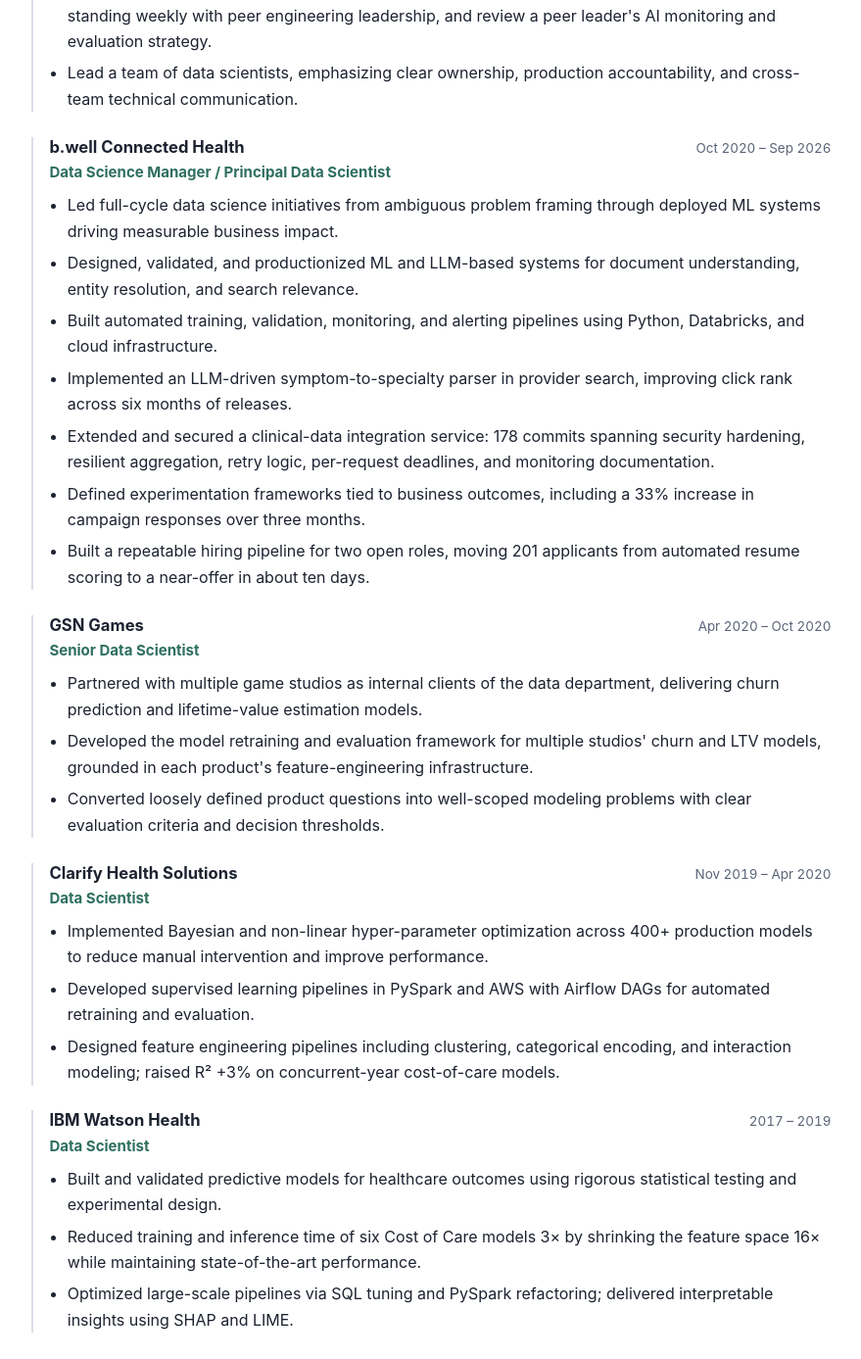
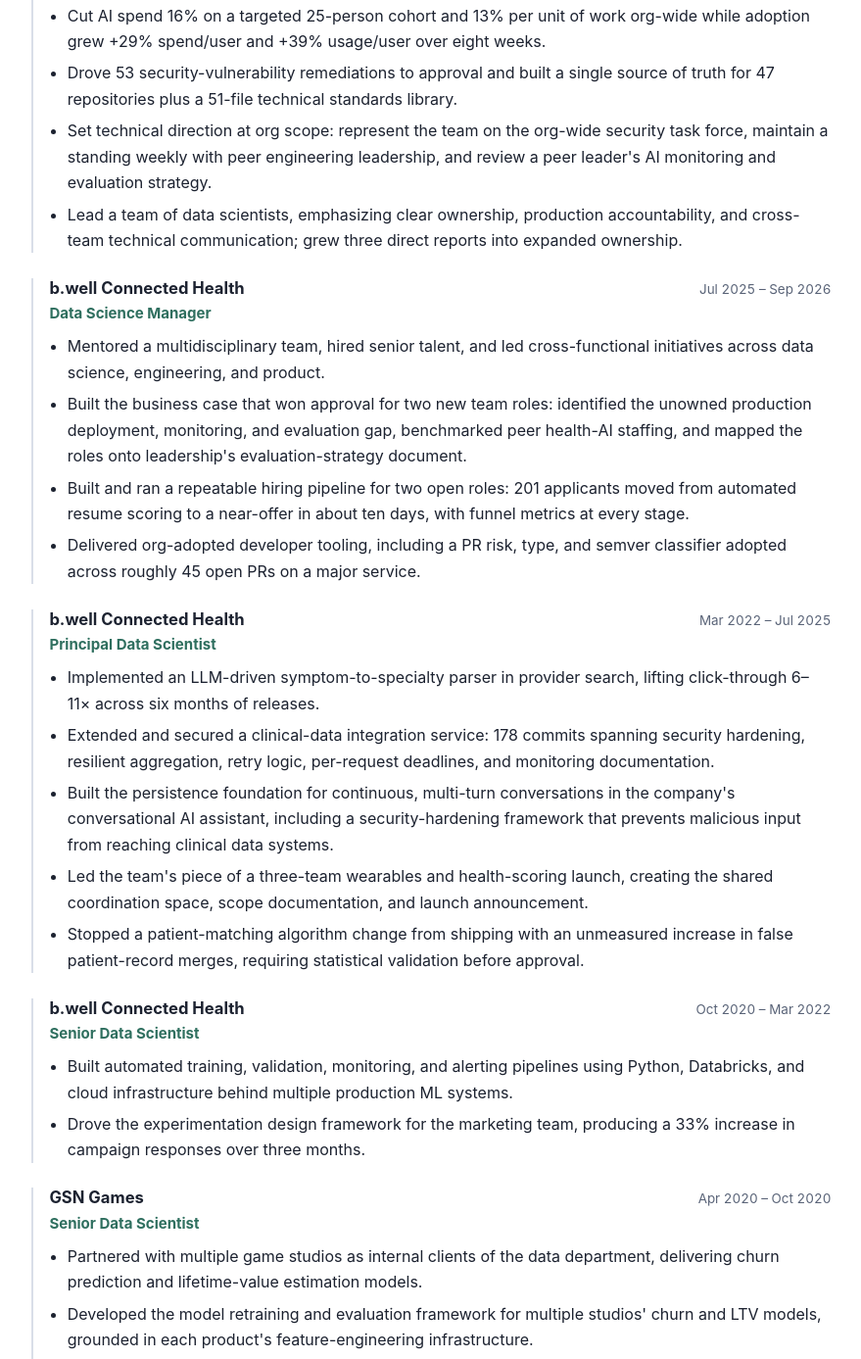
Before and after one commit to Seananigans/Seananigans.github.io, a plain HTML site: page index.html in a window 1280 px wide. Shown: the part 1046-2433 px from the top of the page at 98% size, without its empty margins (200-1079 px from the left). Drawn offline with Linux system fonts and the light colour scheme.

Commit message:
content: show full data science level progression at b.well
- Split b.well into Director, Data Science Manager, Principal Data Scientist, and Senior Data Scientist roles.
- Use the LinkedIn-evidenced starts/ends; normalized the manager start to Jul 2025 after the Principal role ended.
- Refresh About with the role dates.

```diff
--- a/index.html
+++ b/index.html
@@ -269,9 +269,10 @@
   <p>
     Director of Data Science at b.well Connected Health, where I lead data science
     across AI product safety and reliability, cost governance, technical standards,
-    security remediation, and team growth. Previously Data Science Manager / Principal
-    Data Scientist, with earlier data-scientist roles at GSN Games, Clarify Health
-    Solutions, and IBM Watson Health.
+    security remediation, and team growth. Previously Data Science Manager
+    (Jul 2025&ndash;Sep 2026), Principal Data Scientist (Mar 2022&ndash;Jul 2025), and
+    Senior Data Scientist (Oct 2020&ndash;Mar 2022), with earlier data-scientist roles at
+    GSN Games, Clarify Health Solutions, and IBM Watson Health.
   </p>
   <p>
     Recent work includes a 16% cost reduction on a targeted 25-person cohort,
@@ -294,25 +295,51 @@
     <p class="job-title">Director of Data Science</p>
     <ul>
       <li>Lead data science for AI product safety, reliability, cost governance, technical standards, and security remediation across an AI engineering organization.</li>
+      <li>Cut AI spend 16% on a targeted 25-person cohort and 13% per unit of work org-wide while adoption grew +29% spend/user and +39% usage/user over eight weeks.</li>
+      <li>Drove 53 security-vulnerability remediations to approval and built a single source of truth for 47 repositories plus a 51-file technical standards library.</li>
       <li>Set technical direction at org scope: represent the team on the org-wide security task force, maintain a standing weekly with peer engineering leadership, and review a peer leader's AI monitoring and evaluation strategy.</li>
-      <li>Lead a team of data scientists, emphasizing clear ownership, production accountability, and cross-team technical communication.</li>
+      <li>Lead a team of data scientists, emphasizing clear ownership, production accountability, and cross-team technical communication; grew three direct reports into expanded ownership.</li>
     </ul>
   </article>
 
   <article class="job">
     <div class="job-head">
       <h3>b.well Connected Health</h3>
-      <p class="job-dates">Oct 2020 &ndash; Sep 2026</p>
+      <p class="job-dates">Jul 2025 &ndash; Sep 2026</p>
     </div>
-    <p class="job-title">Data Science Manager / Principal Data Scientist</p>
+    <p class="job-title">Data Science Manager</p>
     <ul>
-      <li>Led full-cycle data science initiatives from ambiguous problem framing through deployed ML systems driving measurable business impact.</li>
-      <li>Designed, validated, and productionized ML and LLM-based systems for document understanding, entity resolution, and search relevance.</li>
-      <li>Built automated training, validation, monitoring, and alerting pipelines using Python, Databricks, and cloud infrastructure.</li>
-      <li>Implemented an LLM-driven symptom-to-specialty parser in provider search, improving click rank across six months of releases.</li>
+      <li>Mentored a multidisciplinary team, hired senior talent, and led cross-functional initiatives across data science, engineering, and product.</li>
+      <li>Built the business case that won approval for two new team roles: identified the unowned production deployment, monitoring, and evaluation gap, benchmarked peer health-AI staffing, and mapped the roles onto leadership's evaluation-strategy document.</li>
+      <li>Built and ran a repeatable hiring pipeline for two open roles: 201 applicants moved from automated resume scoring to a near-offer in about ten days, with funnel metrics at every stage.</li>
+      <li>Delivered org-adopted developer tooling, including a PR risk, type, and semver classifier adopted across roughly 45 open PRs on a major service.</li>
+    </ul>
+  </article>
+
+  <article class="job">
+    <div class="job-head">
+      <h3>b.well Connected Health</h3>
+      <p class="job-dates">Mar 2022 &ndash; Jul 2025</p>
+    </div>
+    <p class="job-title">Principal Data Scientist</p>
+    <ul>
+      <li>Implemented an LLM-driven symptom-to-specialty parser in provider search, lifting click-through 6&ndash;11&times; across six months of releases.</li>
       <li>Extended and secured a clinical-data integration service: 178 commits spanning security hardening, resilient aggregation, retry logic, per-request deadlines, and monitoring documentation.</li>
-      <li>Defined experimentation frameworks tied to business outcomes, including a 33% increase in campaign responses over three months.</li>
-      <li>Built a repeatable hiring pipeline for two open roles, moving 201 applicants from automated resume scoring to a near-offer in about ten days.</li>
+      <li>Built the persistence foundation for continuous, multi-turn conversations in the company's conversational AI assistant, including a security-hardening framework that prevents malicious input from reaching clinical data systems.</li>
+      <li>Led the team's piece of a three-team wearables and health-scoring launch, creating the shared coordination space, scope documentation, and launch announcement.</li>
+      <li>Stopped a patient-matching algorithm change from shipping with an unmeasured increase in false patient-record merges, requiring statistical validation before approval.</li>
+    </ul>
+  </article>
+
+  <article class="job">
+    <div class="job-head">
+      <h3>b.well Connected Health</h3>
+      <p class="job-dates">Oct 2020 &ndash; Mar 2022</p>
+    </div>
+    <p class="job-title">Senior Data Scientist</p>
+    <ul>
+      <li>Built automated training, validation, monitoring, and alerting pipelines using Python, Databricks, and cloud infrastructure behind multiple production ML systems.</li>
+      <li>Drove the experimentation design framework for the marketing team, producing a 33% increase in campaign responses over three months.</li>
     </ul>
   </article>
 
```
